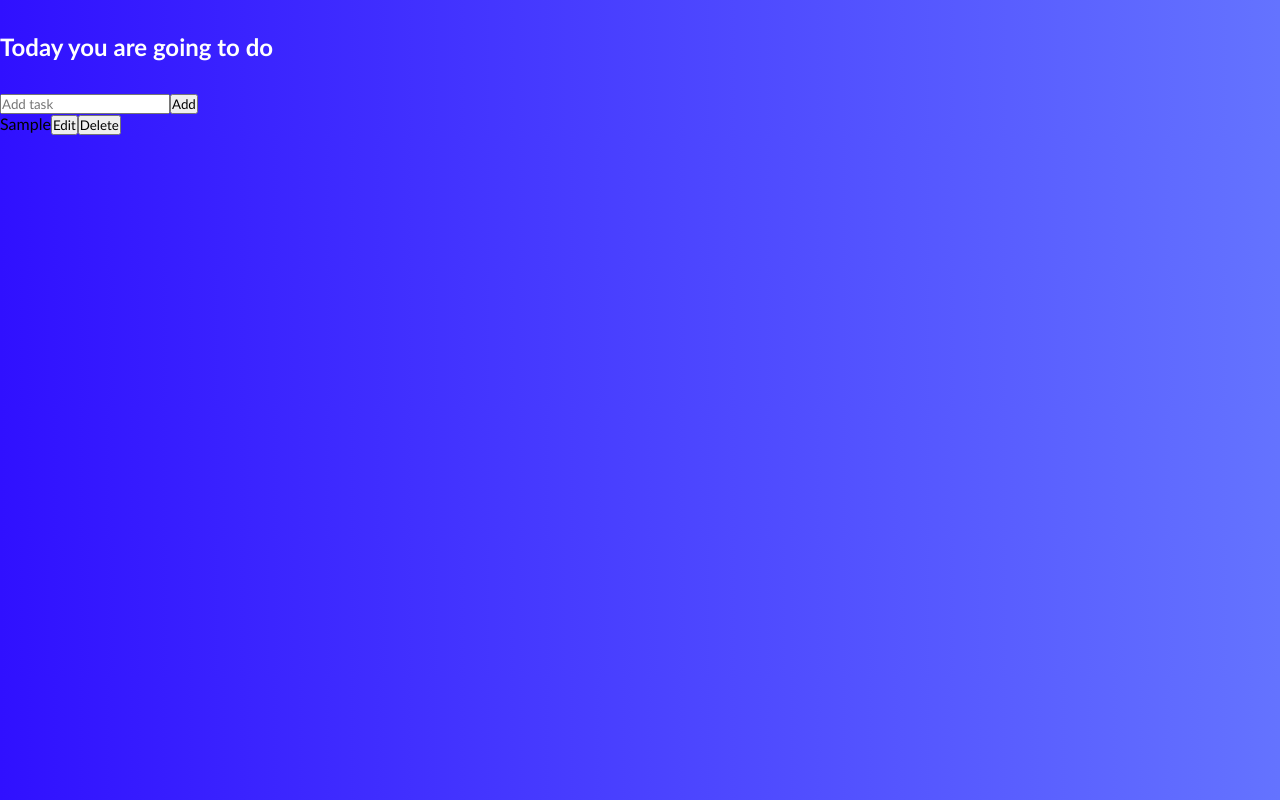
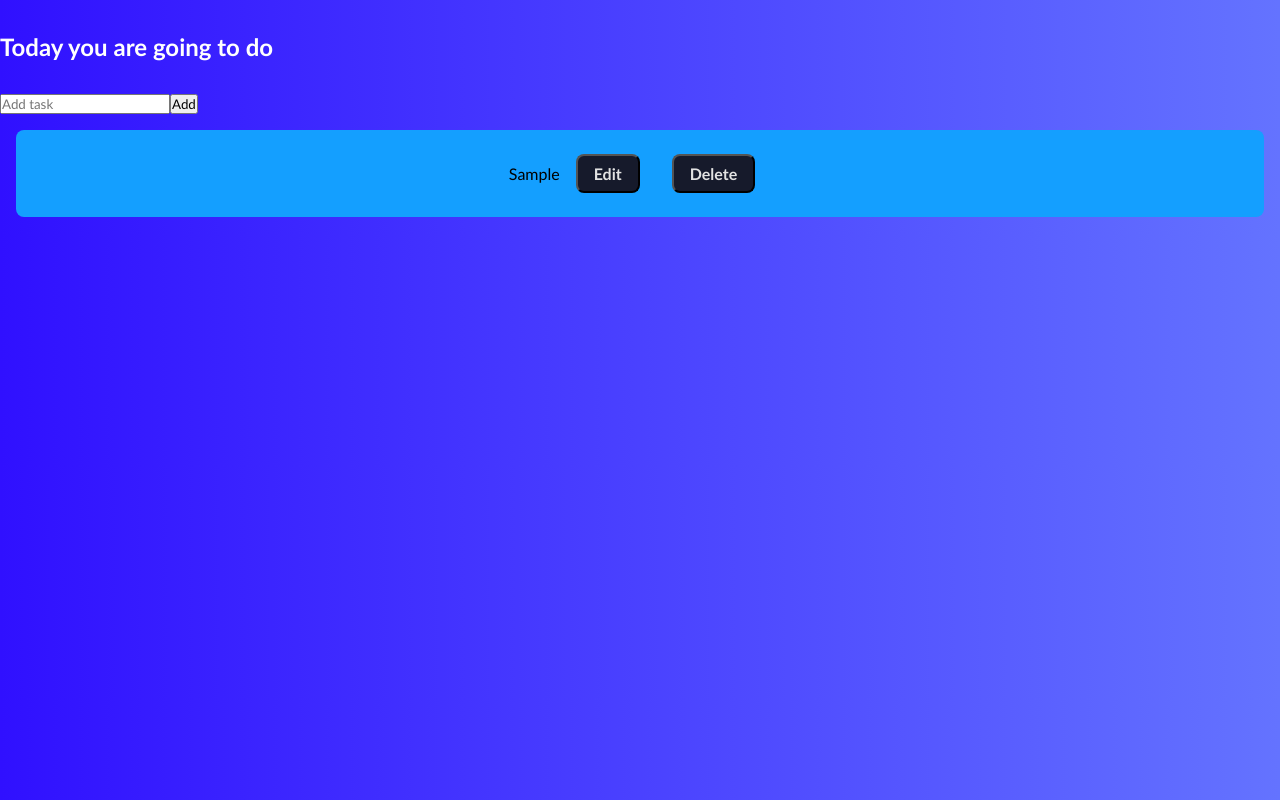
Before and after one commit to EronMahmuti/todoapp, a React (Create React App) app: page / in a window 1280 px wide. Both pictures are taken after typing "Sample" into the empty fields and a click on the button "Add". Built offline with nearby package versions, Linux system fonts and the light colour scheme.

Commit message:
css styles

```diff
--- a/src/App.css
+++ b/src/App.css
@@ -145,3 +145,24 @@ h1 {
 .edit-icon {
   color: #fff;
 }
+
+.todoList{
+  margin: 1rem;
+  padding: 1rem;
+  background: #149fff;
+  list-style: none;
+  border-radius: 8px;
+  display: flex;
+  justify-content: center;
+  align-items: center;
+}
+.btns{
+  margin: 0.5rem 1rem;
+  padding: 0.5rem 1rem;
+  border-radius: 8px;
+  background-color: #161a2b;
+  font-family: "Trebuchet MS";
+  font-size: 1rem;
+  font-weight: 600;
+  color: #e2e2e2;
+}
--- a/src/TaskList.jsx
+++ b/src/TaskList.jsx
@@ -1,12 +1,13 @@
 import { useState, useContext } from 'react';
 import { useTasks, useTasksDispatch } from './TasksContext';
+import "./App.css"
 
 export default function TaskList(){
     const tasks = useTasks();
     return(
         <ul>
             {tasks.map(task => (
-                <li key={task.id}>
+                <li className='todoList' key={task.id}>
                     <Task task={task} />
                     </li>
             ))}
@@ -33,14 +34,14 @@ function Task({ task }){
                         });
                     }}
                 />
-                <button onClick={() => setIsEditing(false)}>Save</button>
+                <button className='btns'  onClick={() => setIsEditing(false)}>Save</button>
             </>
         )
     }else{
         taskContent = (
             <>
                 {task.text}
-                <button onClick={() => setIsEditing(true)}> Edit </button>
+                <button className='btns' onClick={() => setIsEditing(true)}> Edit </button>
             </>
         )
     }
@@ -48,7 +49,7 @@ function Task({ task }){
         <label>
 
             {taskContent}
-            <button onClick={() => {
+            <button className='btns' onClick={() => {
                 dispatch({
                     type: 'deleted',
                     id: task.id
```
